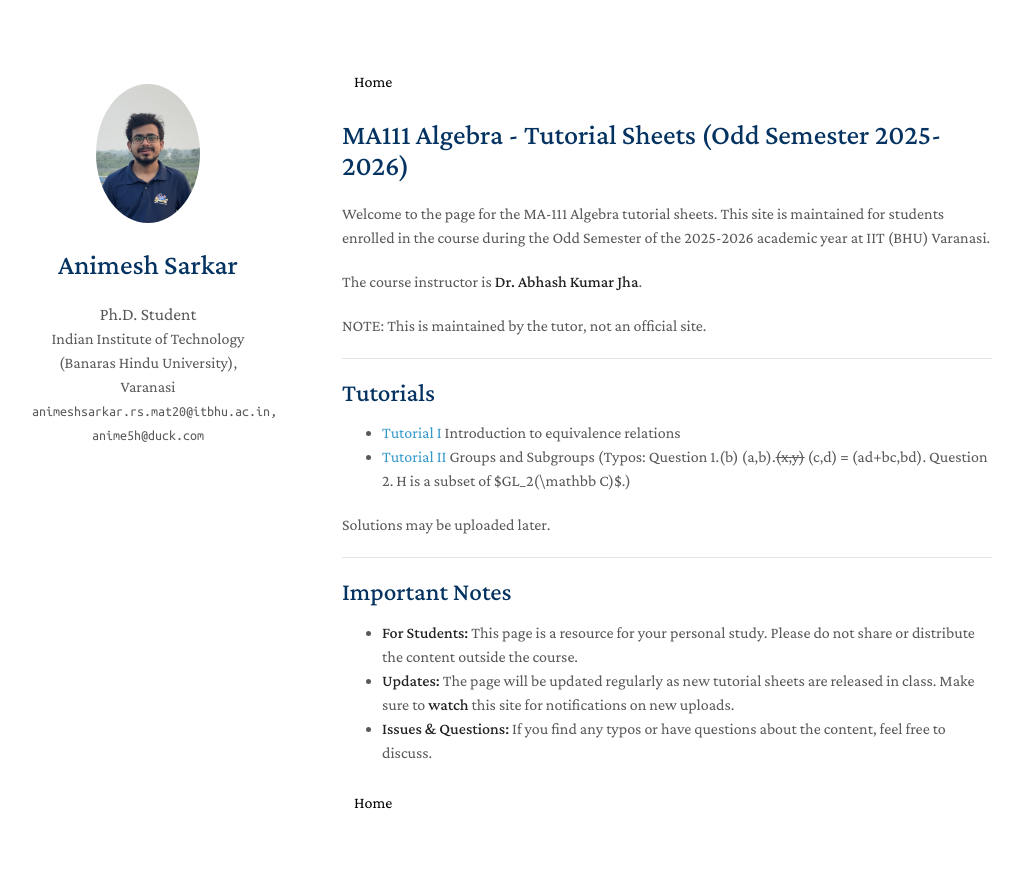
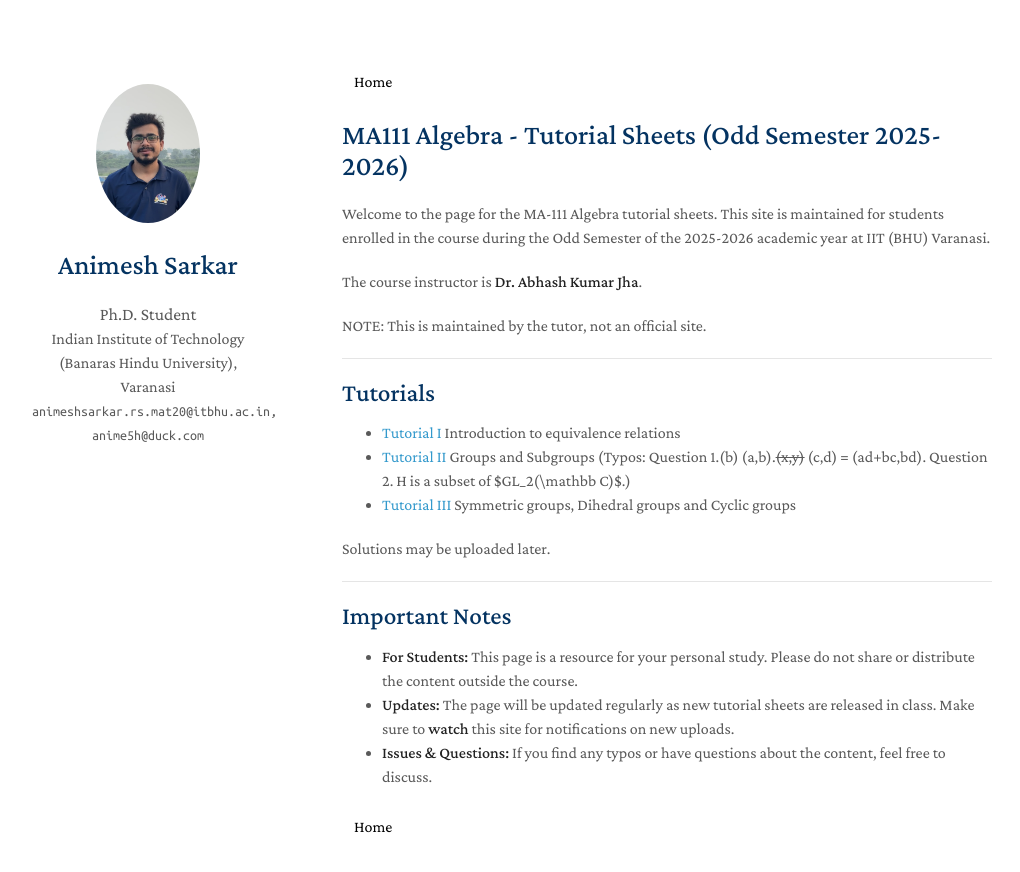
Before and after one commit to 4nimesh/4nimesh.github.io, a Jekyll site: the page built from ma111.md, in a window 1280 px wide and 939 px high. Shown: the top 872 px of the window, without its empty margins (128-1148 px from the left). Built offline with Jekyll 4.4.1, drawn with Linux system fonts in a browser that asks for light colours; a style sheet for code colours, icons or effects is not loaded.

Commit message:
Update ma111.md

```diff
--- a/ma111.md
+++ b/ma111.md
@@ -46,6 +46,7 @@ NOTE: This is maintained by the tutor, not an official site.
 - [Tutorial I](./assets/ma111/Tutorial_I.pdf) Introduction to equivalence relations
 - [Tutorial II](./assets/ma111/Tutorial_II.pdf) Groups and Subgroups
 (Typos: Question 1.(b) (a,b).~~(x,y)~~ (c,d) = (ad+bc,bd). Question 2. H is a subset of $GL_2(\mathbb C)$.)
+- [Tutorial III](./assets/ma111/Tutorial_III.pdf) Symmetric groups, Dihedral groups and Cyclic groups
 
 Solutions may be uploaded later.
 
```
